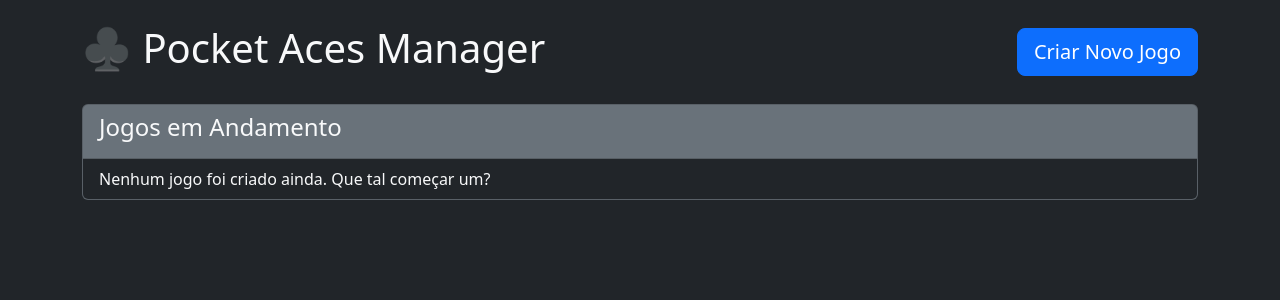
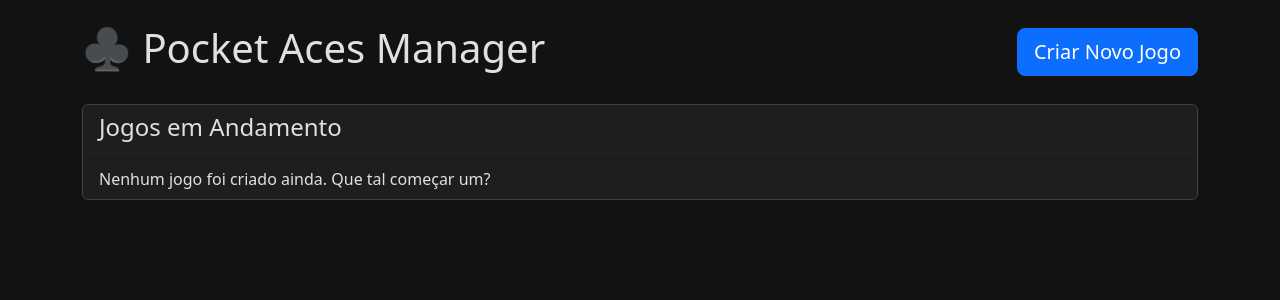
Before and after one commit to pedrocamposlive/pocketacesproject, a Flask app: page / in a window 1280 px wide. Shown: the top 300 px of the page. Run offline with Flask 3, Linux system fonts and the light colour scheme; data that the repository does not hold is empty.

Commit message:
Update layout.html

```diff
--- a/templates/layout.html
+++ b/templates/layout.html
@@ -5,8 +5,31 @@
     <meta name="viewport" content="width=device-width, initial-scale=1">
     <title>Pocket Aces Manager</title>
     <link href="https://cdn.jsdelivr.net/npm/bootstrap@5.3.3/dist/css/bootstrap.min.css" rel="stylesheet" integrity="sha384-QWTKZyjpPEjISv5WaRU9OFeRpok6YctnYmDr5pNlyT2bRjXh0JMhjY6hW+ALEwIH" crossorigin="anonymous">
+    <!-- Estilos personalizados para o tema escuro -->
+    <style>
+      body {
+        background-color: #121212; /* Um preto um pouco mais suave que o #000 */
+        color: #e0e0e0;
+      }
+      .card, .list-group-item {
+        background-color: #1e1e1e !important;
+        border-color: #424242 !important;
+        color: #e0e0e0 !important;
+      }
+      .btn-danger {
+        background-color: #d32f2f;
+        border-color: #d32f2f;
+      }
+      .btn-danger:hover {
+        background-color: #b71c1c;
+        border-color: #b71c1c;
+      }
+      .text-muted {
+        color: #757575 !important;
+      }
+    </style>
   </head>
-  <body class="bg-dark text-light">
+  <body>
     <main class="container py-4">
       <!-- Bloco para exibir mensagens flash (alertas) -->
       {% with messages = get_flashed_messages(with_categories=true) %}
@@ -20,7 +43,6 @@
         {% endif %}
       {% endwith %}
 
-      <!-- Bloco que será substituído pelo conteúdo de cada página -->
       {% block content %}{% endblock %}
     </main>
 
```
